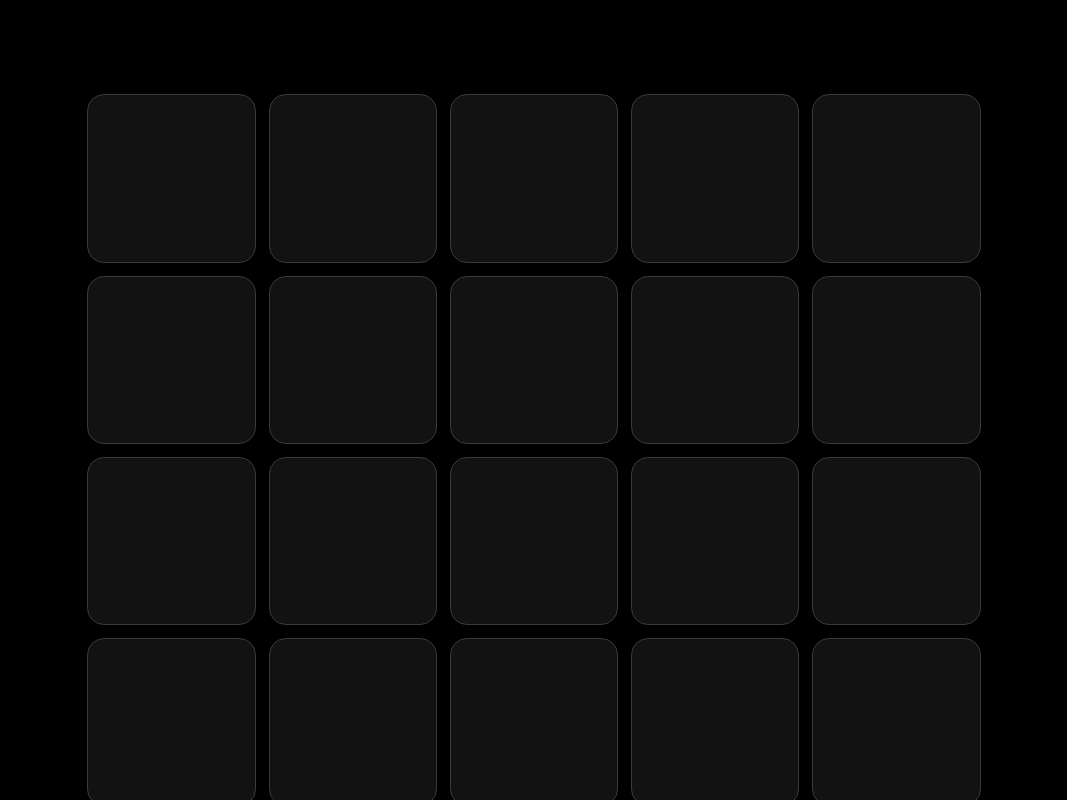
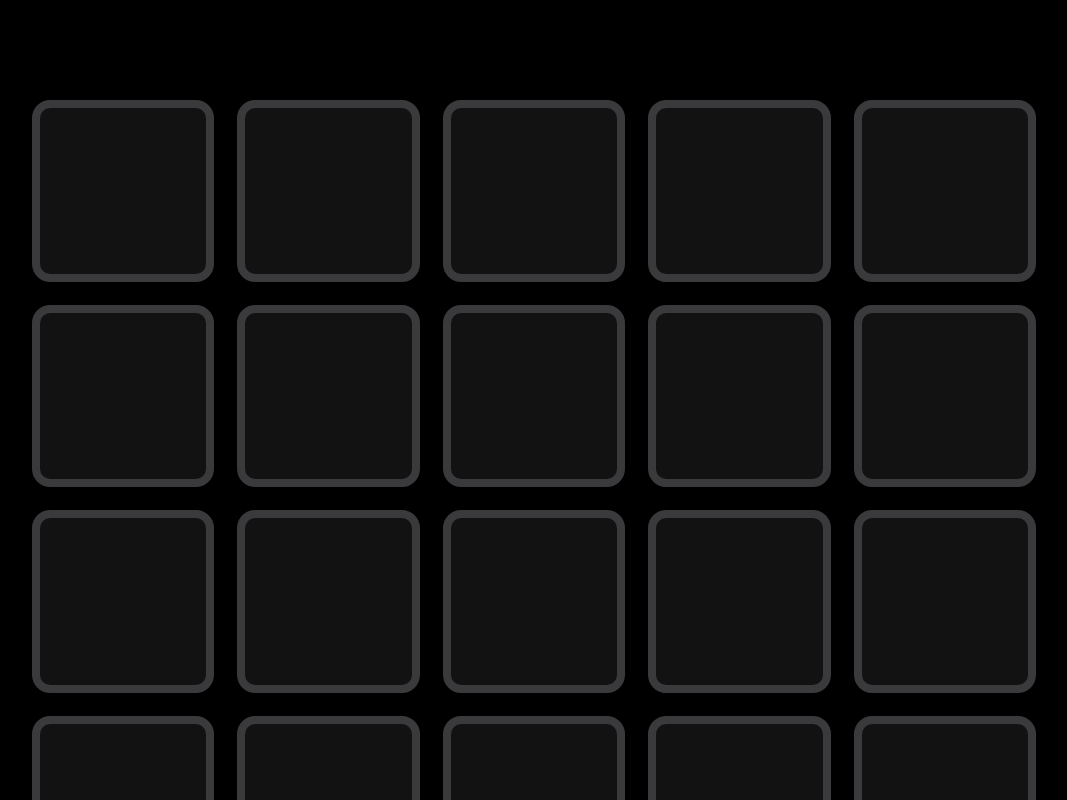
Before and after one commit to margiawanfitriani/ketriskrafts, a React (Create React App) app: page / in a window 1280 px wide. Shown: the top 800 px of the page, without its empty margins (106-1173 px from the left). Built offline with nearby package versions, Linux system fonts and the light colour scheme.

Commit message:
: small UI tweaks

```diff
--- a/src/Kurdle/Kurdle.css
+++ b/src/Kurdle/Kurdle.css
@@ -1,5 +1,5 @@
 html {background-color: black}
-/* * {font-family: system-ui, -apple-system, BlinkMacSystemFont, 'Segoe UI', Roboto, Oxygen, Ubuntu, Cantarell, 'Open Sans', 'Helvetica Neue', sans-serif} */
+* {font-family: 'Franklin Gothic Medium', 'Arial Narrow', Arial, sans-serif}
 
 .div-grid-holder {
     margin-top: 10vh;
@@ -54,10 +54,9 @@ html {background-color: black}
     color: white;
     width: 13vw;
     height: 13vw;
-    font-family: fantasy;
     font-size: 12vw;
-    border: .1vw solid #3a3a3c;
-    margin: .5vw;
+    border: .7vw solid #3a3a3c;
+    margin: .9vw;
     border-radius: 10%;
     text-align: center;
     text-transform: uppercase;
```
